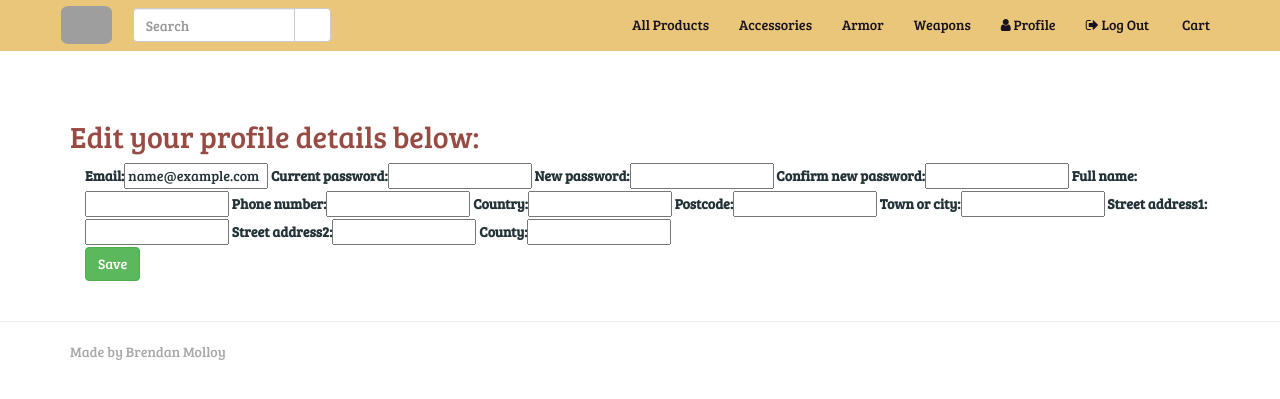
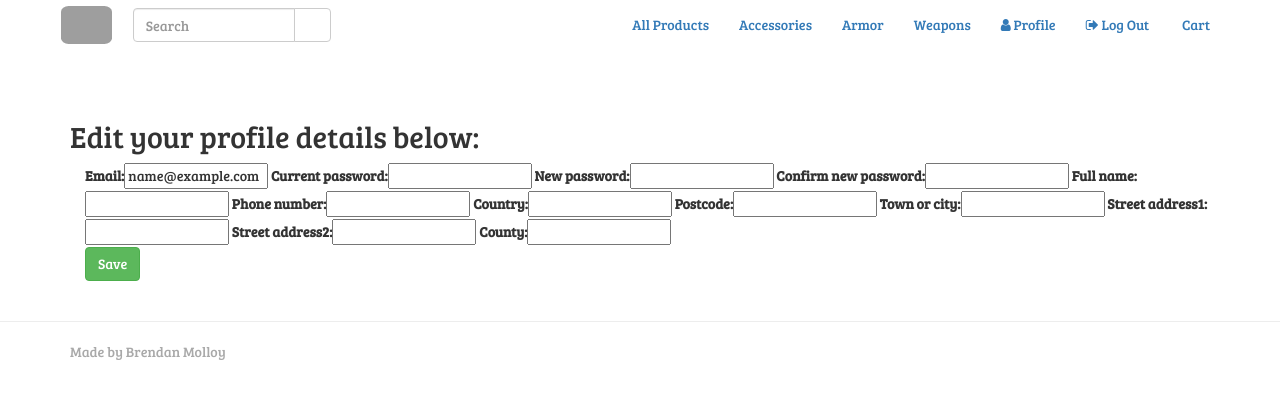
Before and after one commit to BrendanMolloy/milestone4, a Django app: page /accounts/profile/edit/ in a window 1280 px wide. Shown: the top 399 px of the page. Run offline with Django 3.2, Linux system fonts and the light colour scheme; the visitor is signed in with stand-in values (Sample User, id 1); some libraries are stand-ins or nearby versions; some web fonts are replaced; grey boxes are pictures that could not be loaded.

Commit message:
removed unnecessary css and tags

```diff
--- a/static/css/custom.css
+++ b/static/css/custom.css
@@ -1,12 +1,6 @@
 body {
     font-family: 'Bree Serif', serif;
     padding-top: 100px;
-    background-color: #fff;
-    color: #233237;
-}
-
-h1, h2, h3, h4, h5, h6 {
-    color: #984B43;
 }
 
 footer {
@@ -15,15 +9,6 @@ footer {
     padding-bottom: 20px;
     border-top: 1px solid #ededed;
     color: #A9A9A9;
-}
-
-.navbar-custom {
-    background-color: #EAC67A;
-}
-
-.navbar-text {
-    color: #18121E;
-    margin:0;
 }
 
 .navbar-brand{
--- a/templates/base.html
+++ b/templates/base.html
@@ -31,19 +31,19 @@
             </div>
             <div id="navbar" class="navbar-collapse collapse">
                 <ul class="nav navbar-nav navbar-right">
-                    <li><a class="navbar-text" href="{% url 'all_products' %}">All Products</a></li>
-                    <li><a class="navbar-text" href="{% url 'all_accessory_products' %}">Accessories</a></li>
-                    <li><a class="navbar-text" href="{% url 'all_armor_products' %}">Armor</a></li>
-                    <li><a class="navbar-text" href="{% url 'all_weapon_products' %}">Weapons</a></li>
+                    <li><a href="{% url 'all_products' %}">All Products</a></li>
+                    <li><a href="{% url 'all_accessory_products' %}">Accessories</a></li>
+                    <li><a href="{% url 'all_armor_products' %}">Armor</a></li>
+                    <li><a href="{% url 'all_weapon_products' %}">Weapons</a></li>
                     {% if user.is_authenticated %}
-                        <li><a class="navbar-text" href="{% url 'profile' %}"><i class="fa fa-user"></i> Profile</a></li>
-                        <li><a class="navbar-text" href="{% url 'logout' %}"><i class="fa fa-sign-out"></i> Log Out</a></li>
+                        <li><a href="{% url 'profile' %}"><i class="fa fa-user"></i> Profile</a></li>
+                        <li><a href="{% url 'logout' %}"><i class="fa fa-sign-out"></i> Log Out</a></li>
                     {%  else %}
-                        <li><a class="navbar-text" href="{% url 'register' %}"><i class="fa fa-user-plus"></i> Register</a></li>
-                        <li><a class="navbar-text" href="{% url 'login' %}"><i class="fa fa-sign-in"></i> Log In</a></li>
+                        <li><a href="{% url 'register' %}"><i class="fa fa-user-plus"></i> Register</a></li>
+                        <li><a href="{% url 'login' %}"><i class="fa fa-sign-in"></i> Log In</a></li>
                     {% endif %}
                     <li>
-                        <a class="navbar-text" href="{% url 'view_cart' %}">
+                        <a href="{% url 'view_cart' %}">
                             <i class="fa fa-shipping-cart"></i> Cart
                             {% if product_count > 0 %}
                             <label class="badge badge-warning">{{ product_count }}</label>
```
